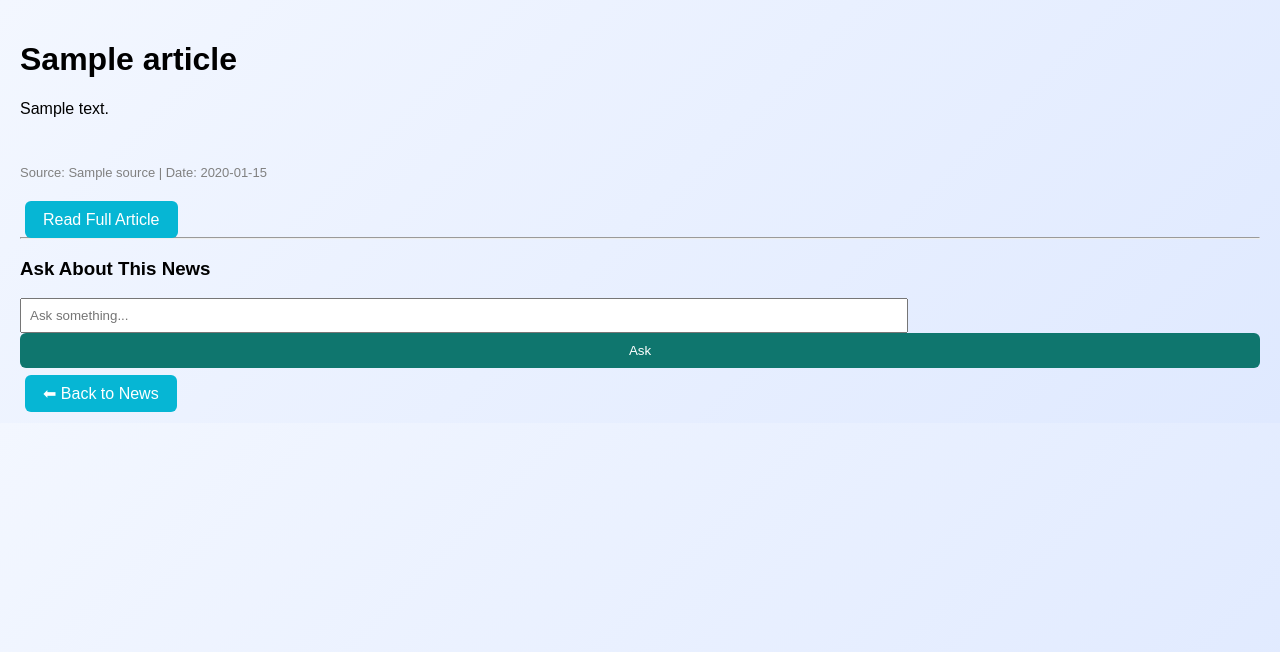
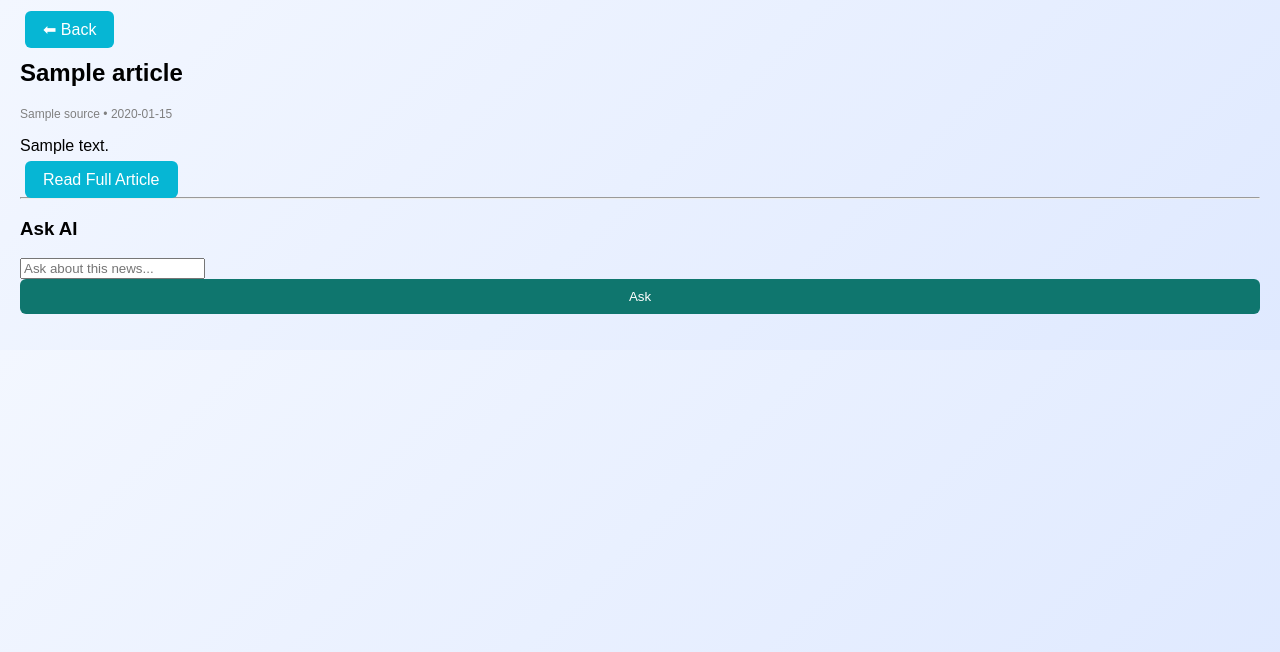
Before and after one commit to AshHole24/fake-news-detection, a Flask app: template templates/news_detail.html in a window 1280 px wide. Shown: the top 652 px of the page. Run offline with Flask 3, Linux system fonts and the light colour scheme; the template is opened without the code that fills it: most values are stand-ins (such as "Sample title", 1, 10 or a date in 2020); parts of the project's set-up code (start-up, migrations or seed data) failed here and were passed over.

Commit message:
Update news_detail.html

```diff
--- a/templates/news_detail.html
+++ b/templates/news_detail.html
@@ -1,34 +1,30 @@
 <!DOCTYPE html>
 <html>
-
 <head>
-
 <title>News Detail</title>
-
 <link rel="stylesheet" href="/static/style.css">
-
 </head>
 
 <body>
 
-<header class="latest-header">
+<!-- TOP BACK BUTTON -->
+<div class="top-bar">
+<a href="/latest" class="news-btn">⬅ Back</a>
+</div>
 
-<h1>{{article.title}}</h1>
+<div class="container">
 
-</header>
+<div class="article-card">
 
-<div class="article-container">
+<h2>{{article.title}}</h2>
 
-<p>{{article.content if article.content else article.description}}</p>
-
-<br>
-
-<p style="font-size:13px;color:gray;">
-Source: {{article.source.name}} |
-Date: {{article.publishedAt[:10]}}
+<p class="meta">
+{{article.source.name}} • {{article.publishedAt[:10]}}
 </p>
 
-<br>
+<p class="content">
+{{article.content if article.content else article.description}}
+</p>
 
 <a href="{{article.url}}" target="_blank" class="news-btn">
 Read Full Article
@@ -36,61 +32,42 @@ Read Full Article
 
 <hr>
 
-<h3>Ask About This News</h3>
+<h3>Ask AI</h3>
 
-<form id="chatForm">
-<input type="text" id="query" placeholder="Ask something..." style="width:70%;padding:8px;">
+<form id="chatForm" class="chat-box">
+<input type="text" id="query" placeholder="Ask about this news...">
 <button type="submit">Ask</button>
 </form>
 
-<p id="response" style="margin-top:10px;"></p>
+<p id="response"></p>
 
 </div>
 
-<div class="back-container">
+</div>
 
-<a class="news-btn" href="/latest">⬅ Back to News</a>
-
-</div>
 <script>
-
 document.getElementById("chatForm").addEventListener("submit", async function(e){
     e.preventDefault();
 
-    let queryInput = document.getElementById("query");
+    let query = document.getElementById("query").value.trim();
     let responseBox = document.getElementById("response");
 
-    let query = queryInput.value.trim();
-
-    // ✅ prevent empty input
     if(query === ""){
-        responseBox.innerText = "Please enter a question.";
+        responseBox.innerText = "Enter a question";
         return;
     }
 
-    try{
-        let res = await fetch("/chat", {
-            method: "POST",
-            headers: {
-                "Content-Type": "application/x-www-form-urlencoded"
-            },
-            body: "query=" + encodeURIComponent(query)
-        });
+    responseBox.innerText = "Thinking...";
 
-        let data = await res.text();
+    let res = await fetch("/chat", {
+        method: "POST",
+        headers: {"Content-Type": "application/x-www-form-urlencoded"},
+        body: "query=" + encodeURIComponent(query)
+    });
 
-        responseBox.innerText = data;
-
-    } catch(error){
-        responseBox.innerText = "Something went wrong. Please try again.";
-        console.error(error);
-    }
-
-    // ✅ optional: clear input after submit
-    queryInput.value = "";
-
+    let data = await res.text();
+    responseBox.innerText = data;
 });
-
 </script>
 
 </body>
```
